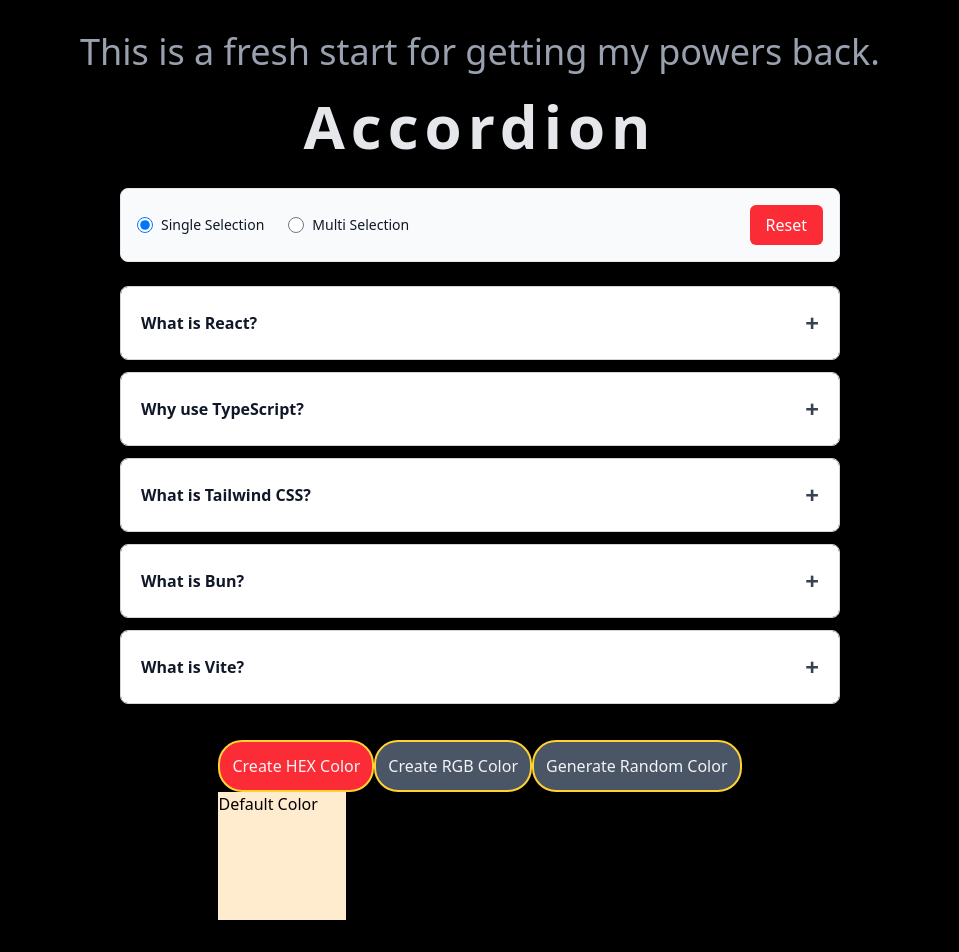
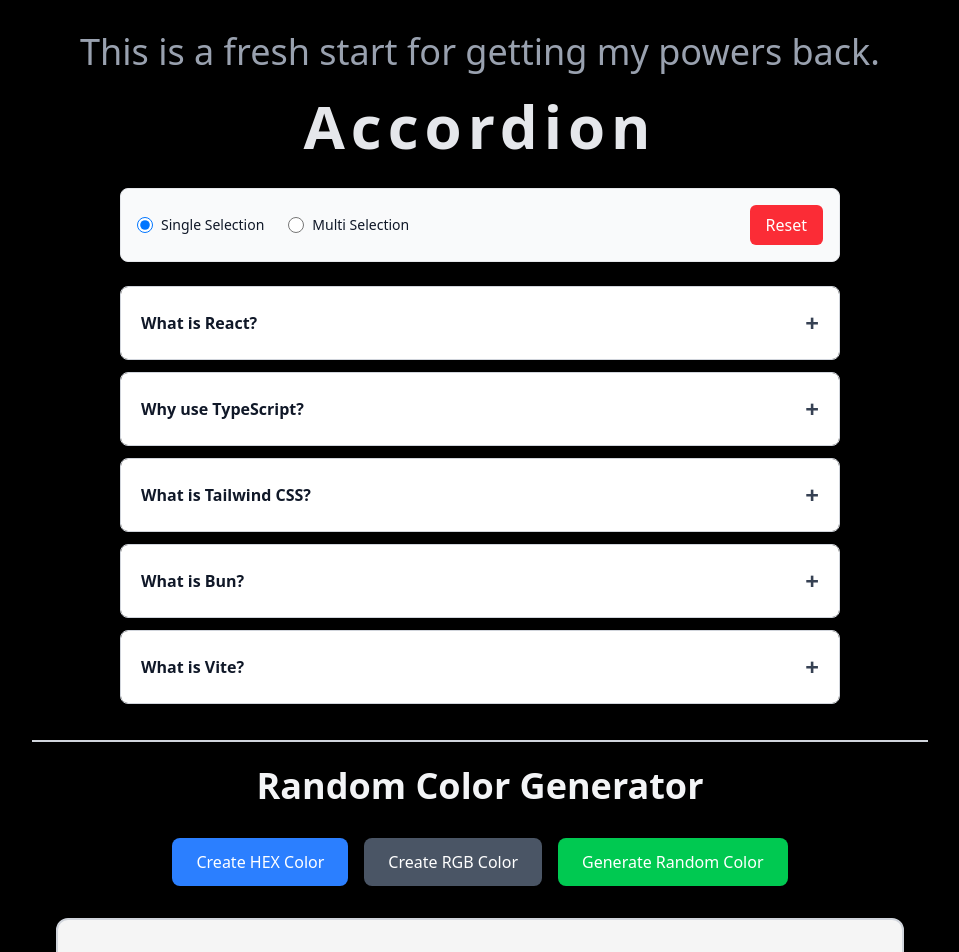
Before and after one commit to Tyagi221B/React_practise_projects, a React (Vite) app: page / in a window 1280 px wide. Shown: the top 952 px of the page, without its empty margins (160-1119 px from the left). Built offline with nearby package versions, Linux system fonts and the light colour scheme.

Commit message:
Use Ai for making the css better.

```diff
--- a/src/App.tsx
+++ b/src/App.tsx
@@ -7,7 +7,9 @@ function App() {
     <div className="h-full py-8 flex flex-col items-center justify-center bg-black text-gray-100">
       <div className="text-4xl text-gray-400">This is a fresh start for getting my powers back.</div>
       <Accordian/>
+      <div className="w-full border border-gray-300 max-w-4xl mx-auto" />
       <RandomColorGenerator/>
+      <div className="w-full border border-gray-300 max-w-4xl mx-auto" />
     </div>
   )
 }
--- a/src/components/RandomColorGenerator.tsx
+++ b/src/components/RandomColorGenerator.tsx
@@ -22,26 +22,30 @@ function RandomColorGenerator() {
   };
 
   return (
-    <div>
-      <div className="flex">
+    <div className="w-full max-w-4xl mx-auto p-6">
+      <h1 className="text-4xl font-bold text-center mb-8">
+        Random Color Generator
+      </h1>
+
+      <div className="flex flex-wrap gap-4 justify-center mb-8">
         <button
           className={`${
-            colorType === "HEX" ? "bg-red-500" : "bg-gray-600"
-          } w-fit p-3 bg-gray-600 border-2 border-amber-300 rounded-3xl`}
+            colorType === "HEX" ? "bg-blue-500 hover:bg-blue-600" : "bg-gray-600 hover:bg-gray-700"
+          } px-6 py-3 text-white font-medium rounded-lg transition-colors`}
           onClick={() => setcolorType("HEX")}
         >
           Create HEX Color
         </button>
         <button
           className={`${
-            colorType === "RGB" ? "bg-red-500" : "bg-gray-600"
-          } w-fit p-3 bg-gray-600 border-2 border-amber-300 rounded-3xl`}
+            colorType === "RGB" ? "bg-blue-500 hover:bg-blue-600" : "bg-gray-600 hover:bg-gray-700"
+          } px-6 py-3 text-white font-medium rounded-lg transition-colors`}
           onClick={() => setcolorType("RGB")}
         >
           Create RGB Color
         </button>
         <button
-          className={`w-fit p-3 bg-gray-600 border-2 border-amber-300 rounded-3xl`}
+          className="px-6 py-3 bg-green-500 hover:bg-green-600 text-white font-medium rounded-lg transition-colors"
           onClick={() => handleRandomColorGeneration()}
         >
           Generate Random Color
@@ -49,10 +53,12 @@ function RandomColorGenerator() {
       </div>
 
       <div
-        style={{ backgroundColor: color || "blanchedalmond" }}
-        className=" w-32 h-32 text-black"
+        style={{ backgroundColor: color || "#f5f5f5" }}
+        className="w-full h-80 rounded-xl shadow-lg flex flex-col items-center justify-center text-2xl font-semibold border-2 border-gray-300"
       >
-        {color ? color : "Default Color"}
+        <p className="bg-white bg-opacity-90 px-6 py-3 rounded-lg shadow-md text-black">
+          {color ? color : "Click Generate to Create a Color"}
+        </p>
       </div>
     </div>
   );
```
